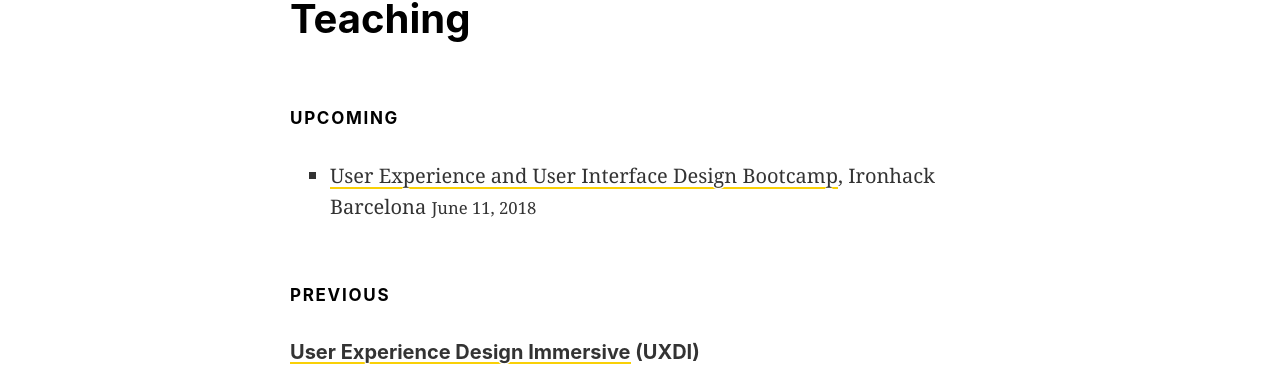
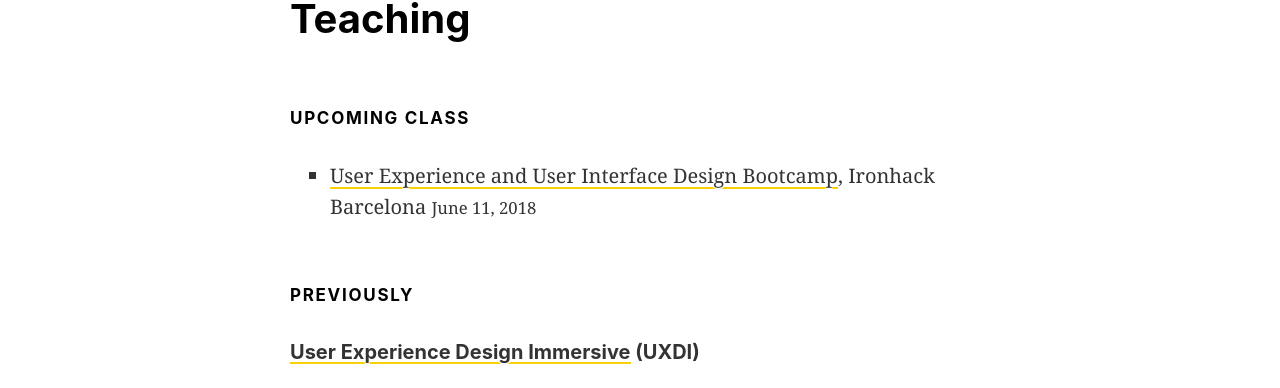
Before and after one commit to nevanscott/nevanscott.github.io, a Jekyll site: the page built from teaching.md, in a window 1280 px wide. Shown: the part 127-515 px from the top of the page. Built offline with Jekyll 4.4.1, drawn with Linux system fonts in a browser that asks for light colours.

Commit message:
Minor tweak to teaching titles

```diff
--- a/teaching.md
+++ b/teaching.md
@@ -2,13 +2,13 @@
 title: Teaching
 ---
 
-Upcoming
---------
+Upcoming Class
+--------------
 
 * [User Experience and User Interface Design Bootcamp](http://www.ironhack.com/en/courses/ux-ui-design-bootcamp-learn-ux-design), Ironhack Barcelona <small>June 11, 2018</small>
 
-Previous
---------
+Previously
+----------
 
 [User Experience Design Immersive](https://generalassemb.ly/education/user-experience-design-immersive) (UXDI)
 : I co-taught and developed curriculum for General Assembly's bootcamp-style UX course, one class at a time. In this setting, my own work was in designing projects, facilitating classes and workshop time, and mentoring students through their work. I'm tempted to say my real pride is in the work that students have accomplished while they've been in my classes, but I take much more pride when students achieve their goals in their careers and lives after the course, and when they help bring new things into the world.
```
